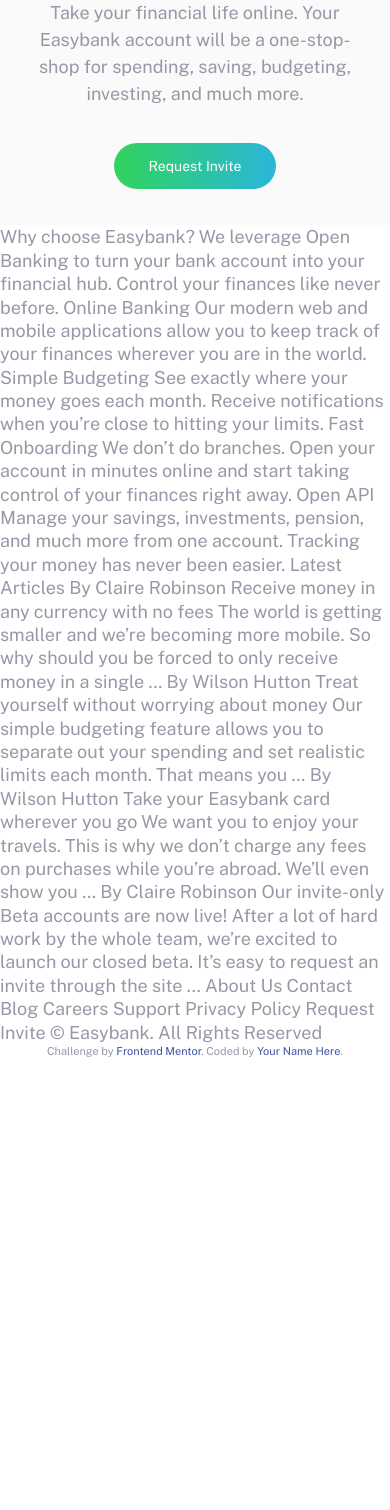
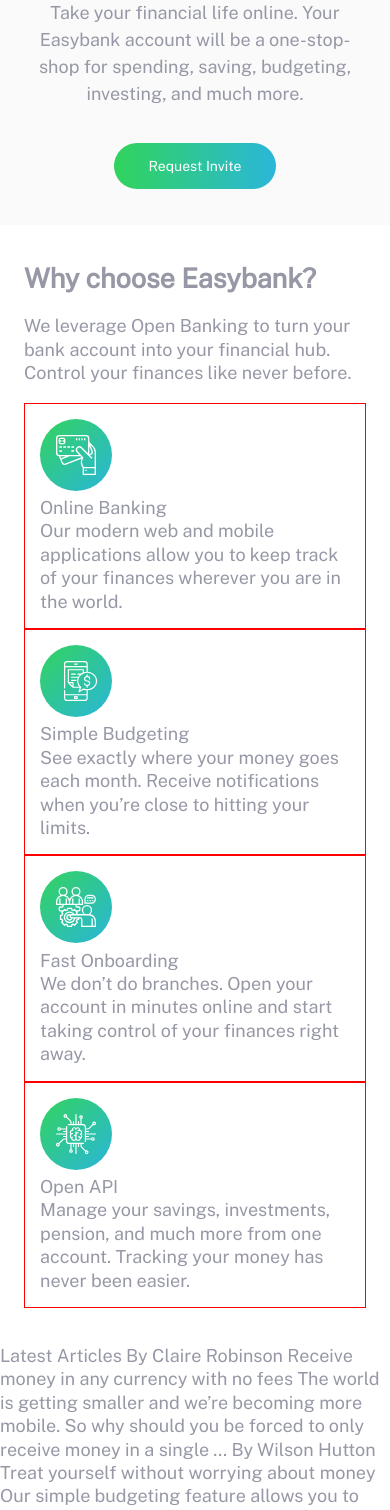
Before and after one commit to 126jullian/Challenge-on-Frontend-Mentor, a plain HTML site: page index.html in a window 390 px wide. Shown: the part 485-1995 px from the top of the page. Before the commit the page ends 1543 px from the top, so only its background shows below. Drawn offline with nearby package versions, Linux system fonts and the light colour scheme.

Commit message:
git commit -m "Adjusted the flex layout for tablet and added the icons and text"

```diff
--- /dev/null
+++ b/app/scss/_feature.scss
@@ -0,0 +1,34 @@
+.feature {
+
+    &__grid{
+
+        @include breakpoint-up(medium){
+            display: flex;
+            flex-wrap: wrap;
+        }
+    }
+
+    &__item{
+        border: 1px solid red;
+        padding: 0.9375rem;
+
+        @include breakpoint-up(medium){
+            flex: 0 0 50%;
+        }
+        @include breakpoint-up(large){
+            flex: 1;
+        }
+    }
+
+    &__icon{
+
+    }
+
+    &__title{
+
+    }
+
+    &__description{
+
+    }
+}
--- a/app/scss/style.scss
+++ b/app/scss/style.scss
@@ -5,3 +5,4 @@
 @import "globals";
 @import "header";
 @import "hero";
+@import "feature";
--- a/index.html
+++ b/index.html
@@ -69,6 +69,58 @@
     </div>
   </section>
 
+  <section class="features container container--pall">
+    <h2>Why choose Easybank?</h2>
+    <p>
+      We leverage Open Banking to turn your bank account into your financial hub. Control
+      your finances like never before.
+    </p>
+
+    <div class="feature__grid">
+
+      <div class="feature__item">
+        <div class="feature__icon"><img src="/images/icon-online.svg"></div>
+        <div class="feature__title">
+          Online Banking
+        </div>
+        <div class="feature__description">
+          Our modern web and mobile applications allow you to keep track of your finances wherever you are in the world.
+        </div>
+      </div>
+
+      <div class="feature__item">
+        <div class="feature__icon"><img src="/images/icon-budgeting.svg"></div>
+        <div class="feature__title">
+          Simple Budgeting
+        </div>
+        <div class="feature__description">
+          See exactly where your money goes each month. Receive notifications when you’re close to hitting your limits.
+        </div>
+      </div>
+
+      <div class="feature__item">
+        <div class="feature__icon"><img src="/images/icon-onboarding.svg"></div>
+        <div class="feature__title">
+          Fast Onboarding
+        </div>
+        <div class="feature__description">
+          We don’t do branches. Open your account in minutes online and start taking control of your finances right away.
+        </div>
+      </div>
+
+      <div class="feature__item">
+        <div class="feature__icon"><img src="/images/icon-api.svg"></div>
+        <div class="feature__title">
+          Open API
+        </div>
+        <div class="feature__description">
+          Manage your savings, investments, pension, and much more from one account. Tracking your money has never been easier.
+        </div>
+      </div>
+
+    </div>
+
+  </section>
 
 
 
@@ -79,26 +131,22 @@
 
 
 
-  Why choose Easybank?
 
-  We leverage Open Banking to turn your bank account into your financial hub. Control
-  your finances like never before.
 
-  Online Banking
-  Our modern web and mobile applications allow you to keep track of your finances
-  wherever you are in the world.
 
-  Simple Budgeting
-  See exactly where your money goes each month. Receive notifications when you’re
-  close to hitting your limits.
 
-  Fast Onboarding
-  We don’t do branches. Open your account in minutes online and start taking control
-  of your finances right away.
 
-  Open API
-  Manage your savings, investments, pension, and much more from one account. Tracking
-  your money has never been easier.
+
+
+
+
+
+
+
+
+
+
+
 
 
 
```
Also changed, not shown: dist/style.css, 1 other file.
